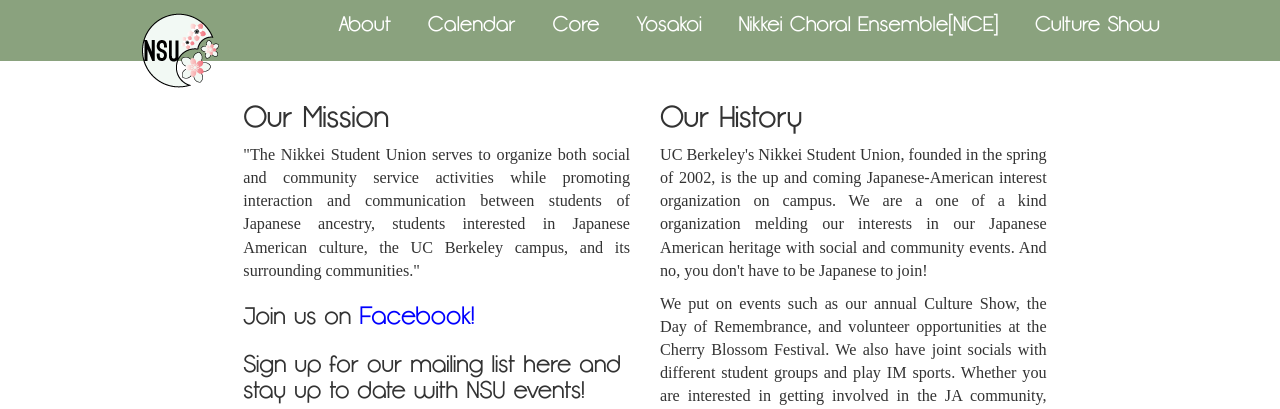
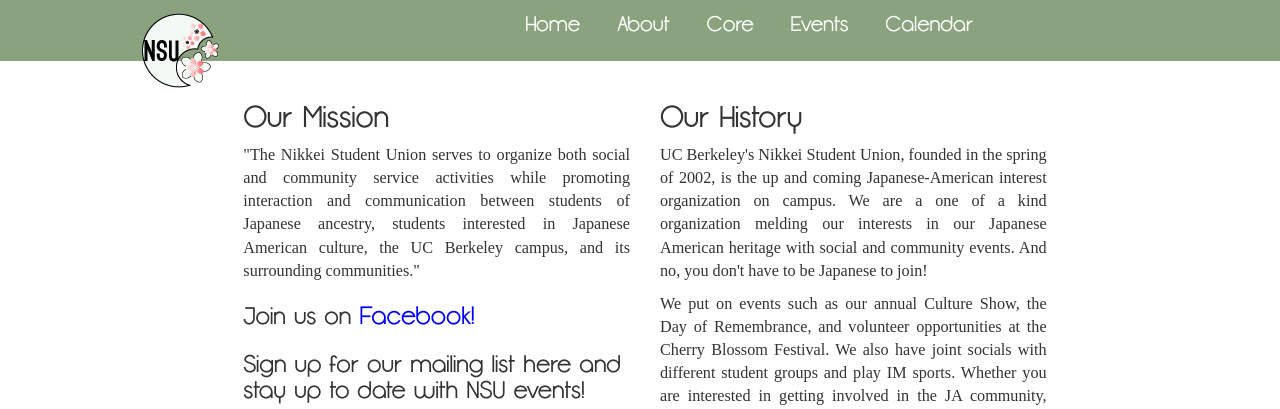
Before and after one commit to ucbnsu/website, a PHP site: page /pages/About.php in a window 1280 px wide. Shown: the top 409 px of the page. Run offline with PHP 8.4, Linux system fonts and the light colour scheme; some libraries are stand-ins or nearby versions; some web fonts are replaced.

Commit message:
Use root relative paths
This allows the header to be included by files besides those in /pages/

```diff
--- a/pages/header.php
+++ b/pages/header.php
@@ -7,13 +7,11 @@
             </a>
         </div>
         <div class="col-md-10">
-            <a class="hover_link" href="About.php">About</a>
-            <a class="hover_link" href="Calendar.php">Calendar</a>
-            <a class="hover_link" href="Core.php">Core</a>
-            <a class="hover_link" href="Yosakoi.php">Yosakoi</a>
-            <a class="hover_link" href="NiCE.php">Nikkei Choral Ensemble[NiCE]</a>
-            <a class="hover_link" href="CultureShow.php">Culture Show</a>
-            <!-- <a class="hover_link" href="Remembrance.php">Day of Remembrance</a> -->
+            <a class="hover_link" href="/">Home</a>
+            <a class="hover_link" href="/pages/About.php">About</a>
+            <a class="hover_link" href="/pages/Core.php">Core</a>
+            <a class="hover_link" href="/pages/events.php">Events</a>
+            <a class="hover_link" href="/pages/Calendar.php">Calendar</a>
         </div>
     </div>
 </div>
@@ -30,27 +28,19 @@
                          <div class="responsive-menu">
                             <ul>
                                 <li>
-                                    <a class="hover_link" href="..">
-                                        Home
-                                    </a>
+                                    <a class="hover_link" href="/">Home</a>
                                 </li>
                                 <li>
-                                    <a class="hover_link" href="About.php">About</a>
+                                    <a class="hover_link" href="/pages/About.php">About</a>
                                 </li>
                                 <li>
-                                    <a class="hover_link" href="Calendar.php">Calendar</a>
+                                    <a class="hover_link" href="/pages/Core.php">Core</a>
                                 </li>
                                 <li>
-                                    <a class="hover_link" href="Core.php">Core</a>
+                                    <a class="hover_link" href="/pages/events.php">Events</a>
                                 </li>
                                 <li>
-                                    <a class="hover_link" href="Yosakoi.php">Yosakoi</a>
-                                </li>
-                                <li>
-                                    <a class="hover_link" href="NiCE.php">Nikkei Choral Ensemble[NiCE]</a>
-                                </li>
-                                <li>
-                                    <a class="hover_link" href="CultureShow.php">Culture Show</a>
+                                    <a class="hover_link" href="/pages/Calendar.php">Calendar</a>
                                 </li>
                             </ul>
                          </div>
```
